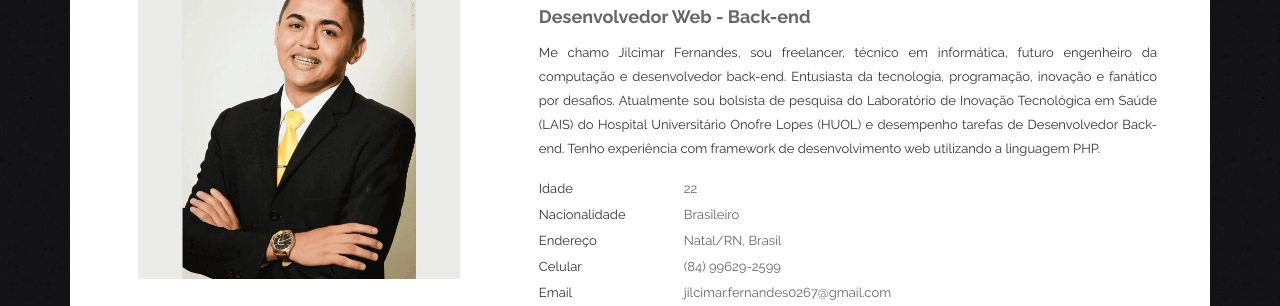
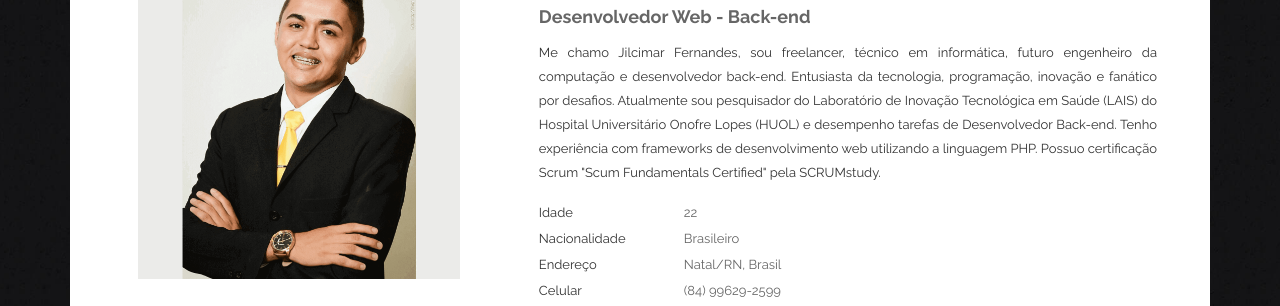
Before and after one commit to jilcimar/jilcimar.github.io, a plain HTML site: page index.html in a window 1280 px wide. Shown: the part 223-529 px from the top of the page. Drawn offline with Linux system fonts and the light colour scheme; some packages are replaced by stand-ins of ours.

Commit message:
uodate curriculo

```diff
--- a/index.html
+++ b/index.html
@@ -127,10 +127,10 @@
                                 <h4>Desenvolvedor Web - Back-end</h4>
                                 <p style="text-align:justify;">Me chamo Jilcimar Fernandes, sou freelancer, técnico em informática, futuro engenheiro
                                   da computação e desenvolvedor back-end. Entusiasta da tecnologia, programação, inovação
-                                  e fanático por desafios. Atualmente sou bolsista de pesquisa do Laboratório de Inovação
+                                  e fanático por desafios. Atualmente sou pesquisador do Laboratório de Inovação
                                    Tecnológica em Saúde (LAIS) do Hospital Universitário Onofre Lopes (HUOL) e desempenho
-                                   tarefas de Desenvolvedor Back-end. Tenho experiência com framework de desenvolvimento web
-                                   utilizando a linguagem PHP.
+                                   tarefas de Desenvolvedor Back-end. Tenho experiência com frameworks de desenvolvimento web
+                                   utilizando a linguagem PHP. Possuo certificação Scrum "Scum Fundamentals Certified" pela SCRUMstudy.
                                 </p>
                                 <div class="person_information">
                                     <ul>
```
